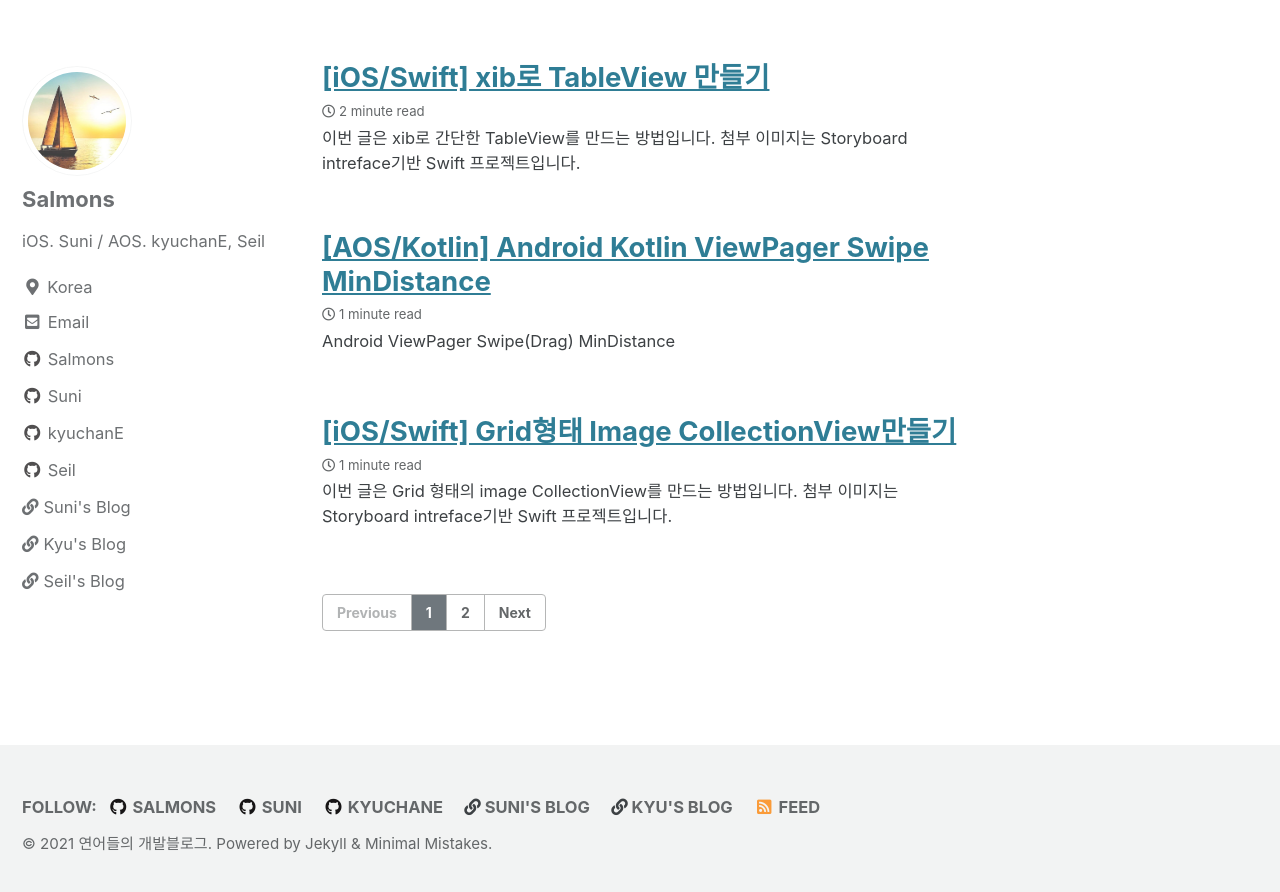
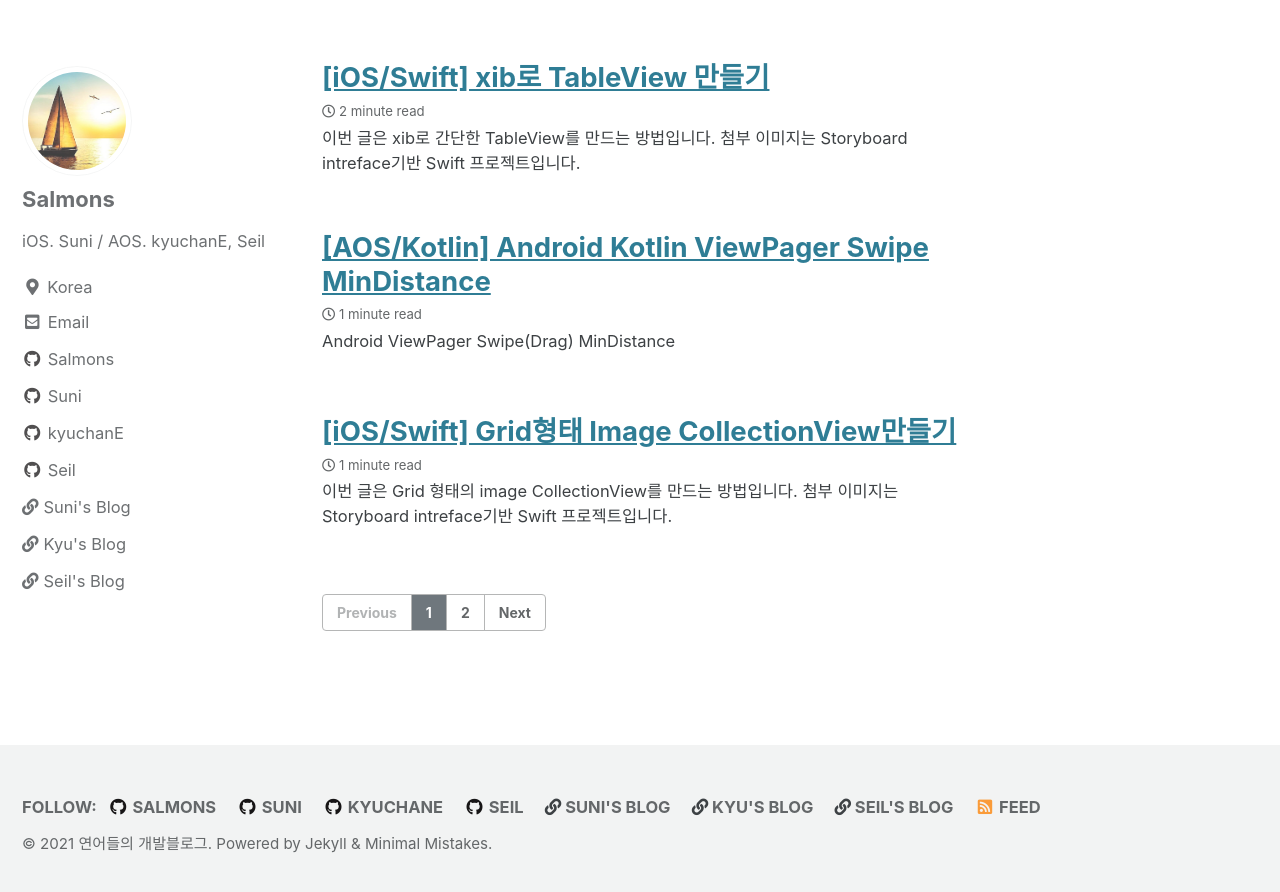
Before and after one commit to SalmonsDev/SalmonsDev.github.io, a Jekyll site: the page built from index.html, in a window 1280 px wide and 900 px high, scrolled down 528 px. Shown: the top 892 px of the window. Built offline with Jekyll 4.4.1, drawn with Linux system fonts in a browser that asks for light colours; cached includes are drawn as plain includes; the list of posts is cut into pages by our own code.

Commit message:
[Seil] update config.yml

```diff
--- a/_config.yml
+++ b/_config.yml
@@ -161,12 +161,18 @@ footer:
     - label: "kyuchanE"
       icon: "fab fa-fw fa-github"
       url: "https://github.com/kyuchanE"
+    - label: "Seil"
+      icon: "fab fa-fw fa-github"
+      url: "https://github.com/kimseil"
     - label: "Suni's Blog"
       icon: ""
       url: "https://sunidev.github.io"
     - label: "Kyu's Blog"
       icon: ""
       url: "https://kyuchane.github.io/"
+    - label: "Seil's Blog"
+      icon: ""
+      url: "https://blog.naver.com/llloveshin"
 
 
 # Reading Files
```
